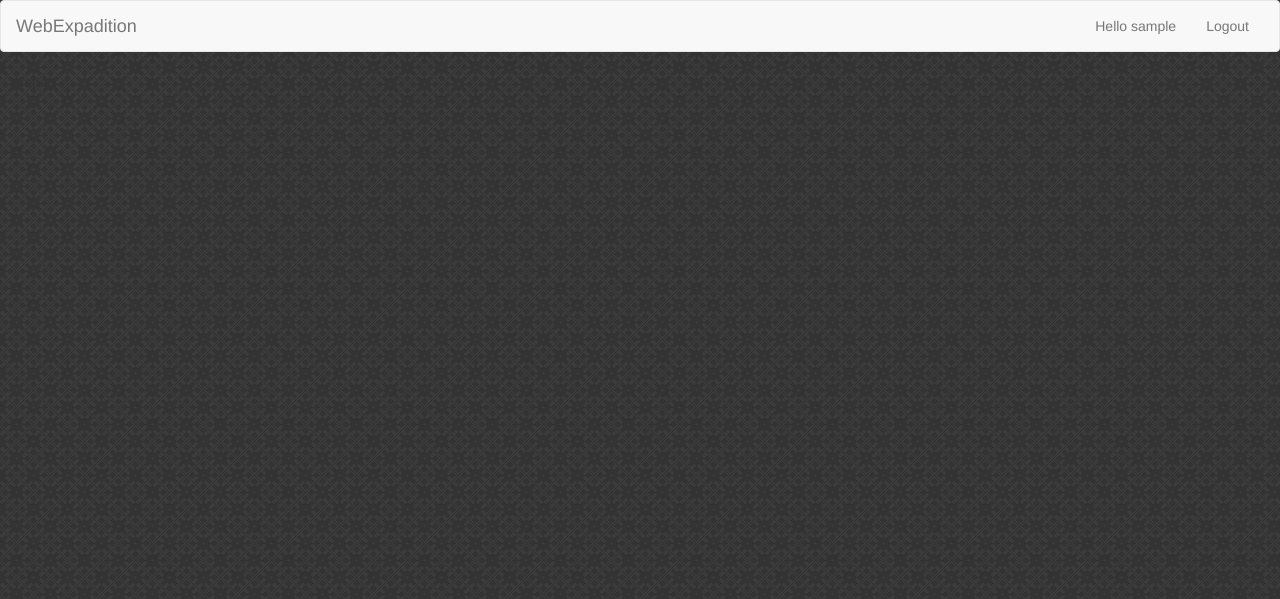
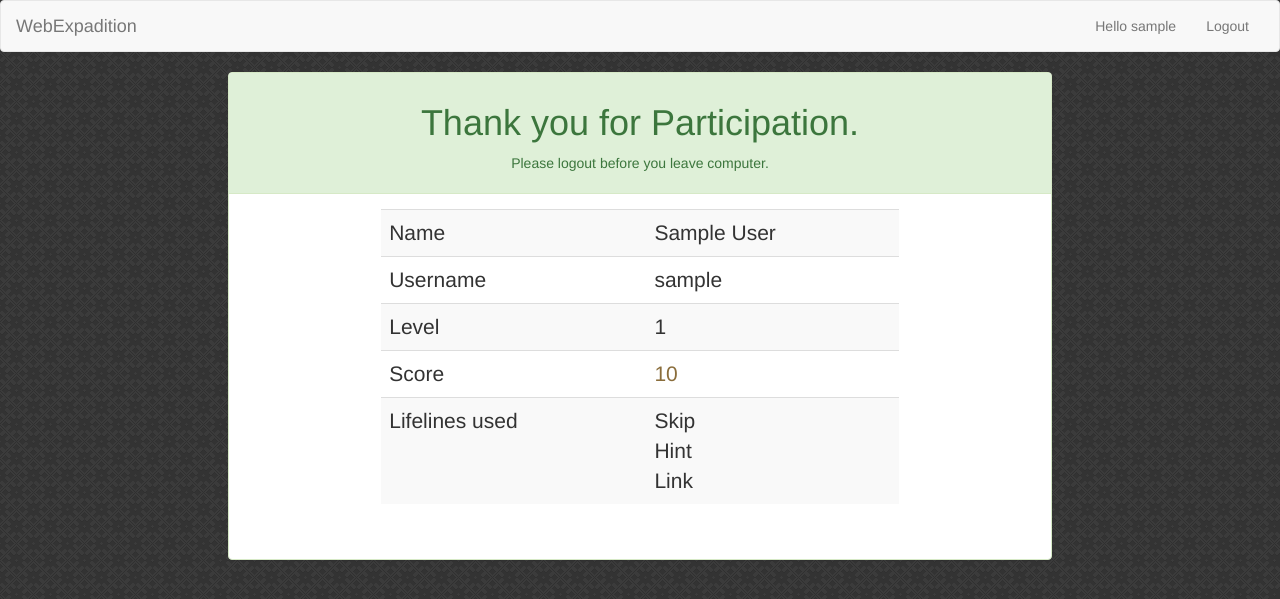
Before and after one commit to bhargav-patel/webexp, a Django app: page / in a window 1280 px wide. Shown: the top 599 px of the page. Run offline with Django 3.2, Linux system fonts and the light colour scheme; a user stored in the database is signed in; tables that the repository leaves empty hold one stand-in row (values such as "Sample post"); some libraries are stand-ins or nearby versions.

Commit message:
Ending templated added.

```diff
--- a/quiz/urls.py
+++ b/quiz/urls.py
@@ -2,7 +2,6 @@
 
 urlpatterns = patterns('',
 	url(r'waiting$', 'quiz.views.waiting',name='waiting'),
-	url(r'ended$', 'quiz.views.ended',name='ended'),
 	url(r'getquestion$', 'quiz.views.getquestion'),
 	url(r'checkanswer$', 'quiz.views.checkanswer'),
 	url(r'uselifeline$', 'quiz.views.uselifeline'),
--- a/quiz/views.py
+++ b/quiz/views.py
@@ -27,16 +27,8 @@
 		td = settings.QUIZ_END_TIME - datetime.now()
 		return render(request,'quiz/quiz.html',{'tds':td.seconds,'format':'%H : %M : %S'})
 	else:
-		return render(request,'quiz/ended.html')
-
-@login_required
-def ended(request):
-	if settings.QUIZ_TIME > datetime.now():
-		return redirect(reverse('waiting'))
-	elif settings.QUIZ_END_TIME > datetime.now():
-		return redirect(reverse('quiz'))
-	else:
-		raise Http404
+		profile = Profile.objects.get(user=request.user)
+		return render(request,'quiz/ended.html',{'profile':profile})
 
 def getquestion(request):
 	if request.user.is_authenticated():
--- a/templates/quiz/ended.html
+++ b/templates/quiz/ended.html
@@ -1,4 +1,48 @@
 {% extends "base.html" %}
 {% block content %}
-Ended
+<div class="row">
+	<div class="col-md-8 col-md-offset-2">
+		<div class="panel panel-success">
+			<div class="panel-heading  text-center">
+				<h1 class="mdi-action-done-all"></h1>
+				<h1>Thank you for Participation.</h1>
+				<p>Please logout before you leave computer.</p>
+			</div>
+			<div class="panel-body lead">
+				<div class="row">
+					<div class="col-md-8 col-md-offset-2">
+						<table class="table table-striped table-hover ">
+							<tbody>
+								<tr>
+									<td>Name</td>
+									<td>{{profile.user.first_name}} {{profile.user.last_name}}</td>
+								</tr>
+								<tr>
+									<td>Username</td>
+									<td>{{profile.user.username}}</td>
+								</tr>
+								<tr>
+									<td>Level</td>
+									<td>{{profile.level}}</td>
+								</tr>
+								<tr>
+									<td>Score</td>
+									<td class="text-warning">{{profile.points}}</td>
+								</tr>
+								<tr>
+									<td>Lifelines used</td>
+									<td>
+										{% if profile.lifeline1 %}Skip<br />{% endif %}
+										{% if profile.lifeline2 %}Hint<br />{% endif %}
+										{% if profile.lifeline3 %}Link{% endif %}
+									</td>
+								</tr>
+							</tbody>
+						</table>
+					</div>
+				</div>
+			</div>
+		</div>
+	</div>
+</div>
 {% endblock %}
```
